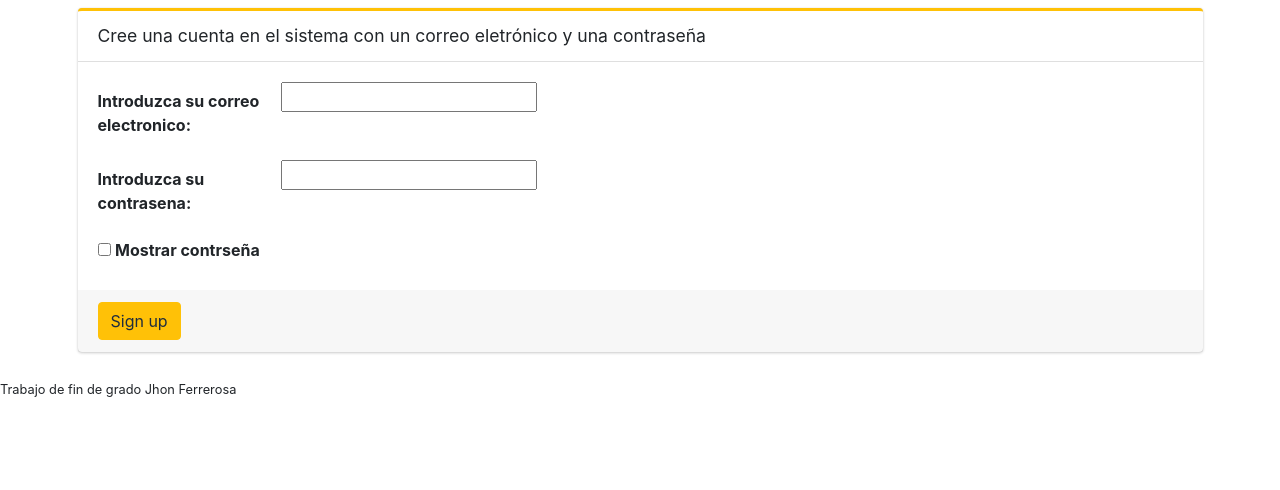
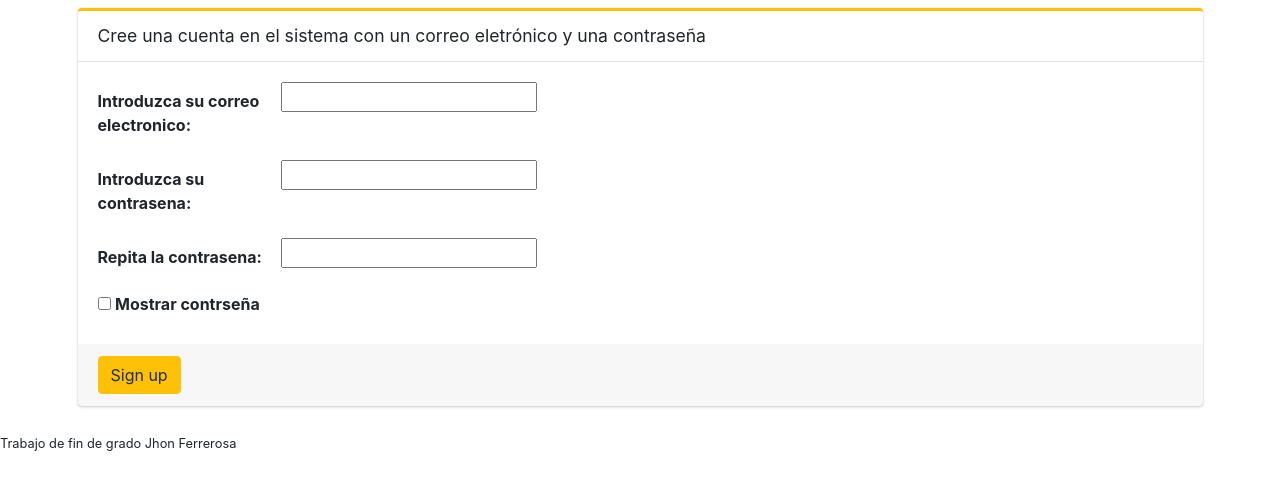
Before and after one commit to jhonnferrerosa/tfgPython, a Flask app: page /administradorsignup in a window 1280 px wide. Shown: the part 48-538 px from the top of the page. Run offline with Flask 3, Linux system fonts and the light colour scheme; parts of the project's set-up code (start-up, migrations or seed data) failed here and were passed over; some libraries are stand-ins or nearby versions.

Commit message:
se ha añadido el campo de confirmar contraseña en la parte del signup, para que los administradores tengan que confirmala antes de crear la cuenta

```diff
--- a/main.py
+++ b/main.py
@@ -411,6 +411,8 @@ def funcion_rechazarRobot (idRobot, idEvento):
 def funcionAdministradorsignup ():
     miFormulario = formulario.FormularioAcceder (request.form);
     if (request.method == 'POST'):
+        if (miFormulario.contrasena.data != miFormulario.confirmarContrasena.data):
+            raise Exception ("administradorsignup --- las contarseñas no coinciden. ");
         miContrasenaHaseada = generate_password_hash (miFormulario.contrasena.data);
         miAdministrador = Administrador (correoElectronico=miFormulario.correoElectronico.data, contrasena=miContrasenaHaseada);
         db.session.add (miAdministrador);
--- /dev/null
+++ b/static/administradorsignup.js
@@ -0,0 +1,28 @@
+
+
+/**
+ * @function comenzar
+ * @description  esta funcion lo que hace es que mostar u ocultar la contraseña en el navegador cliente.
+*/
+function comenzar() {
+	//alert ("comenzar()---");
+	//console.log ("comenzar()----");
+    miCheckbox = document.getElementById("opcionMostrarContrasena");
+    miContrasena = document.getElementById ("contrasena");
+    miConfirmarContrasena = document.getElementById ("confirmarContrasena");
+    miCheckbox.addEventListener('change', function (){
+            //console.log(miCheckbox.checked);
+
+            if (miCheckbox.checked){
+                miContrasena.type = "text";
+                miConfirmarContrasena.type = "text";
+                //console.log ("comenzar()---- es true.");
+            }else{
+                miContrasena.type = "password";
+                miConfirmarContrasena.type = "password";
+                //console.log ("comenzar()---- es false.");
+            }
+        }
+    );
+}
+window.addEventListener ("load", comenzar, false);
--- a/templates/administradorsignup.html
+++ b/templates/administradorsignup.html
@@ -2,7 +2,7 @@
 {% extends "baseadministrador.html" %}
 {% block title %}
     <title> administradorsignup</title>
-    <script type="text/javascript" src="{{ url_for('static', filename='administradorloggin.js') }}"></script>
+    <script type="text/javascript" src="{{ url_for('static', filename='administradorsignup.js') }}"></script>
 
 {% endblock %}
 
@@ -27,6 +27,10 @@
                                         <div class="row mb-3"> <label for="inputPassword3" class="col-sm-2 col-form-label">Introduzca su contrasena: </label>
                                             <div class="col-sm-10"> {{ miFormularioParametro.contrasena }} </div>
                                         </div>
+                                        <div class="row mb-3"> <label for="inputPassword3" class="col-sm-2 col-form-label">Repita la contrasena: </label>
+                                            <div class="col-sm-10"> {{ miFormularioParametro.confirmarContrasena }} </div>
+                                        </div>
+
                                         {{ miFormularioParametro.opcionMostrarContrasena }} <label for="opcionMostrarContrasena">Mostrar contrseña</label>
                                     </div> <!--end::Body--> <!--begin::Footer-->
                                     <div class="card-footer"> <button type="submit" class="btn btn-warning">Sign up</button>  </div> <!--end::Footer-->
```
